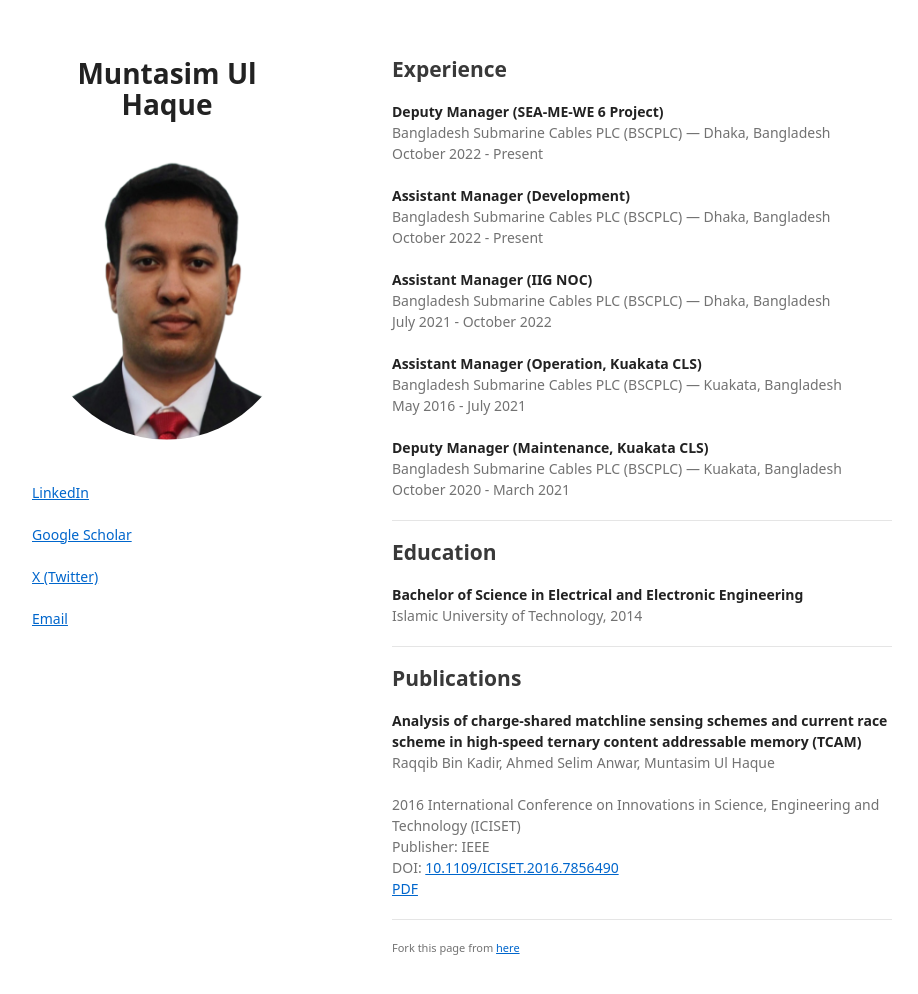
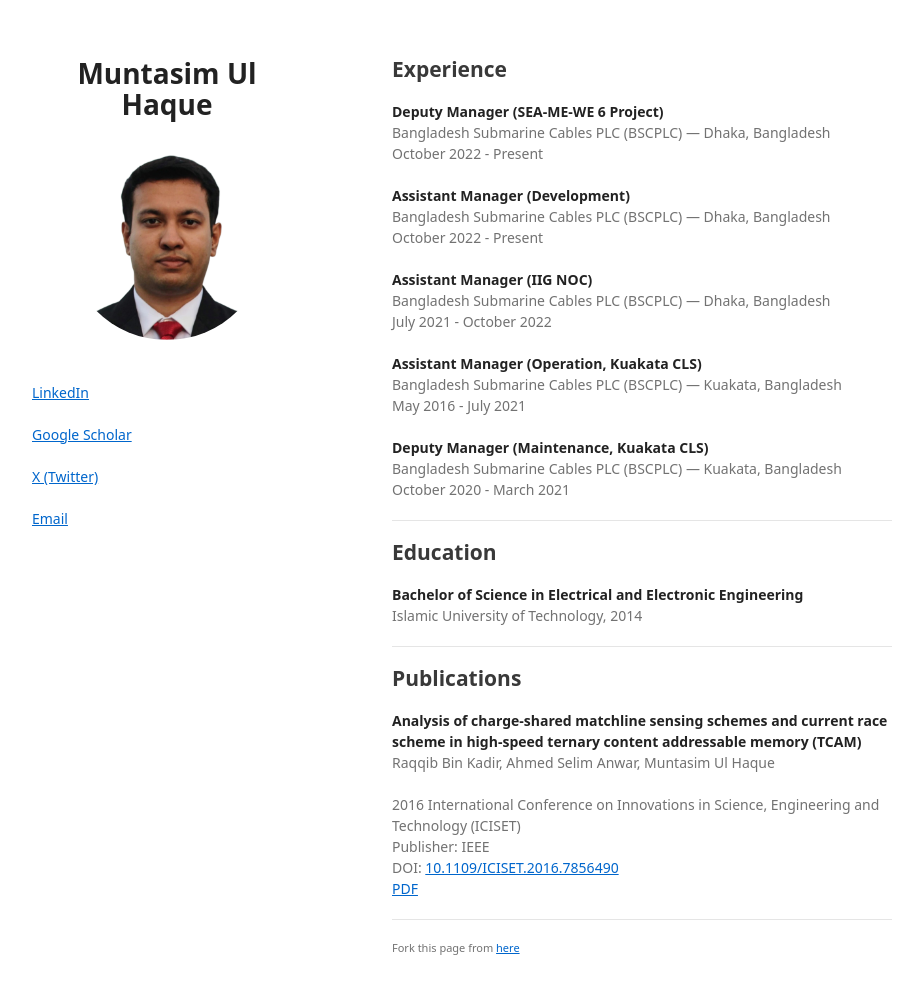
Before and after one commit to muntasimulhaque/muntasimulhaque.github.io, a Jekyll site: the page built from index.md, in a window 1280 px wide and 1027 px high. Shown: the top 994 px of the window, without its empty margins (178-1096 px from the left). Built offline with Jekyll 4.4.1, drawn with Linux system fonts in a browser that asks for light colours; our own code applies the rules of GitHub Pages for plain Markdown files; a script that is not in the unit is left out.

Commit message:
Update style.css

```diff
--- a/assets/css/style.css
+++ b/assets/css/style.css
@@ -175,8 +175,8 @@ header ul a strong {
 
 /* Style for the profile photo */
 header img {
-  width: 300px; /* Adjust size as needed */
-  height: 300px; /* Ensure height matches width for round shape */
+  width: 200px; /* Adjust size as needed */
+  height: 200px; /* Ensure height matches width for round shape */
   border-radius: 50%; /* Make the image round */
   display: block;
   margin: 0 auto; /* Center the image */
```
